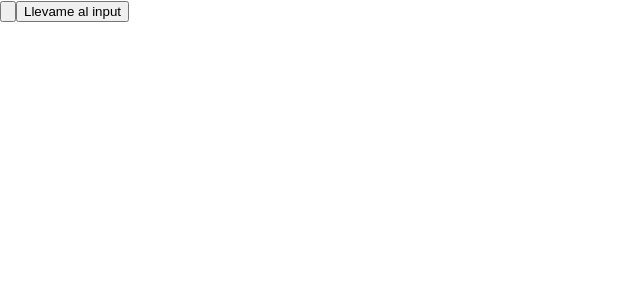
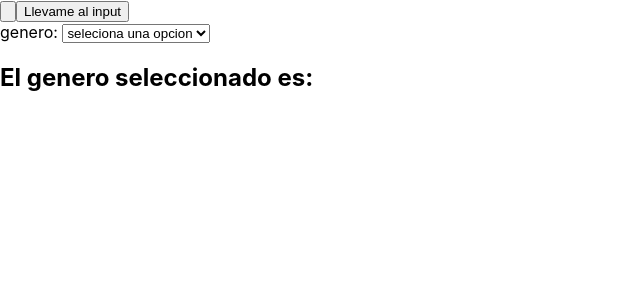
Before and after one commit to warderer/master-en-code, a React (Create React App) app in the folder clases/16.React/06.hooks/: page / in a window 1280 px wide. Shown: the top 300 px of the page, without its empty margins (0-640 px from the left). Built offline with nearby package versions, Linux system fonts and the light colour scheme.

Commit message:
hooks/fordwardRef initial example

```diff
--- a/clases/16.React/06.hooks/src/hook/Input.js
+++ b/clases/16.React/06.hooks/src/hook/Input.js
@@ -1,9 +1,39 @@
-import React, {useRef} from 'react'
+/* eslint-disable no-unused-vars */
+/* eslint-disable react/prop-types */
+import React, { useState, useRef, forwardRef, useImperativeHandle} from 'react'
 
 function Input () {
     // usa useRef cuando quiera acceder/manipular al DOM de los elementos
     // es similar a document.querySelector()
     const myInput = useRef();
+    const mySelect = useRef();
+
+    // eslint-disable-next-line react/display-name
+    const MySelect = forwardRef((props, ref) =>{
+        //El objetivo de usar forwardRef es hacer componentes REUSABLES
+        //forwardingReferences ---> referencias que se pasan de un lado a otro
+       //esto solo funciona con componentes nuestro
+    const [value, setValue] = useState('');
+
+        useImperativeHandle(ref, ()=>({
+            //Esto sirve para poder capturar eventos que el hijo quiera enviar al padre
+            getValue(){
+                return value;
+            }
+        }))
+
+        return (
+            <div>
+                <label>{props.title}</label>
+                <select name="" value={value} id=""
+                ref={ref}
+                onChange={event => setValue(event.target.value) }>
+                   <option value="">seleciona una opcion</option>
+                   {props.options.map(opt => <option value={opt} key={opt}>{opt}</option>)}
+               </select>
+           </div>
+        )
+    })
 
     const onFocus = () => {
         //document no EXISTE en React, por que hace referencia al DOM y no al Virtual DOM
@@ -11,12 +41,15 @@ function Input () {
         console.log(myInput.current);
         myInput.current.focus();
         console.log(myInput.current.getAttribute('type'));
+        console.log("MySelect Current:",mySelect.current);
     }
 
     return (
         <div>
             <input type="button" name="" id="myinput" placeholder="Mi texto" ref={myInput}/>
             <button onClick={onFocus}>Llevame al input</button>
+            <MySelect title="genero: " options={["H","M"]} ref={mySelect} />
+    <h2>El genero seleccionado es: {}</h2>
         </div>
     )
 }
```
